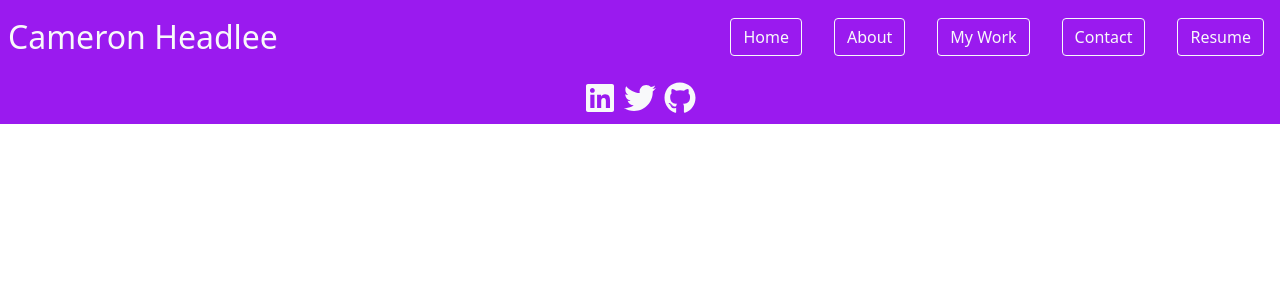
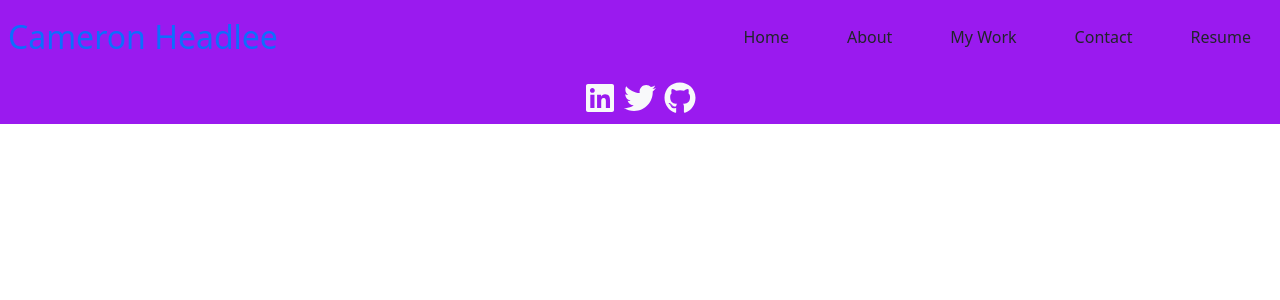
Before and after one commit to CameronHeadlee/R-Portfolio, a React (Create React App) app: page / in a window 1280 px wide. Shown: the top 300 px of the page. Built offline with nearby package versions, Linux system fonts and the light colour scheme.

Commit message:
Changed color scheme of header nav and styking of page buttons. Added link to name to return user to home page.

```diff
--- a/src/components/Navigation.js
+++ b/src/components/Navigation.js
@@ -9,32 +9,36 @@ function Navigation() {
     return (
     <>
     <Navbar className="nav" sticky="top" collapseOnSelect expand="lg">
-            <Navbar.Brand className="text-light fs-2 ps-2">Cameron Headlee</Navbar.Brand>
+        <Navbar.Brand className="fs-2 ps-2">
+            <Link to="/R-Portfolio" className="nav-name">
+                Cameron Headlee
+            </Link>
+        </Navbar.Brand>
             <Navbar.Toggle aria-controls="responsive-navbar-nav" />
             <Navbar.Collapse className="justify-content-end" id="responsive-navbar-nav">
                 <Nav.Link>
                     <Link to="/R-Portfolio">
-                                <Button variant="outline-light">Home</Button>
+                        <Button variant="outline-nav">Home</Button>
                     </Link>
                 </Nav.Link>
                 <Nav.Link>
                     <Link to="/About">
-                                <Button variant="outline-light">About</Button>
+                        <Button variant="outline-nav">About</Button>
                     </Link>
                 </Nav.Link>
                 <Nav.Link>
                     <Link  to="/Portfolio">
-                                <Button variant="outline-light">My Work</Button>
+                        <Button variant="outline-nav">My Work</Button>
                     </Link>
                 </Nav.Link>
                 <Nav.Link>
                     <Link to="/Contact">
-                                <Button variant="outline-light">Contact</Button>
+                        <Button variant="outline-nav">Contact</Button>
                     </Link>
                 </Nav.Link>
                 <Nav.Link>
                     <Link to="/Resume">
-                                <Button variant="outline-light">Resume</Button>
+                        <Button variant="outline-nav">Resume</Button>
                     </Link>
                 </Nav.Link>
             </Navbar.Collapse>
```
Lines whose indentation alone changed are shown as unchanged.
